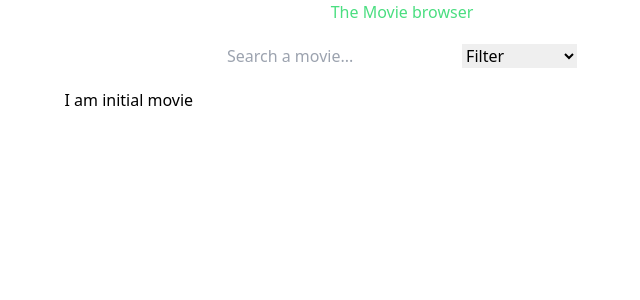
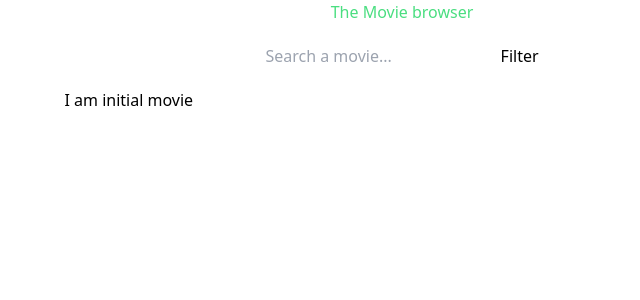
Before and after one commit to anjali24671/AP_assignment, a SvelteKit app: page / in a window 1280 px wide. Shown: the top 300 px of the page, without its empty margins (238-878 px from the left). Built offline with nearby package versions, Linux system fonts and the light colour scheme; no server answers.

Commit message:
LAYOUT: filter

```diff
--- a/src/routes/+page.svelte
+++ b/src/routes/+page.svelte
@@ -5,6 +5,7 @@
     export let data
     console.log(data.movieData)
     let movieContainer
+    let showFilter = false
 
     onMount(()=>{
         initialMovie(movieContainer)
@@ -15,6 +16,13 @@
         movieContainer.innerHTML = 'I am initial movie'
     }
 
+    function showFilters(){
+        showFilter =!showFilter
+        if(showFilter){
+            console.log('showing filters')
+        }
+    }
+
 
 
 </script>
@@ -22,15 +30,35 @@
 
 <div class="flex items-center gap-5 justify-center flex-col">
     <h1 class="text-green-400">The Movie browser</h1>
-    <div>
+    <div class="relative">
         <input placeholder="Search a movie...">
-        <select>
-            <option  selected disabled>Filter</option>
-            <option >Genre</option>
-            <option>Release year</option>
-            <option>Rating</option>
-        </select>
+        <button on:click={showFilters}>Filter</button>
+        {#if showFilter}
+            <div class="absolute flex flex-col my-2 p-3 bg-red-400 w-full">
+                <label>Genre</label>
+                <select>
+                    <option>genre1</option>
+                    <option>genre2</option>
+                    <option>genre3</option>
+                    <option>genre4</option>
+                </select>
+
+                <label>Release Year</label>
+                <div class="flex w-[90%] gap-2">
+                    <div >
+                        <input class="w-[50px]" placeholder="From">
+                    </div>
+                    <div >
+                        <input class="w-[50px]" placeholder="To">
+                    </div>
+
+
+                </div>
+
+            </div>
+        {/if}
     </div>
+
     <div bind:this={movieContainer} class="grid lg:grid-cols-5 grid-cols-3 gap-2">
 
 
```
